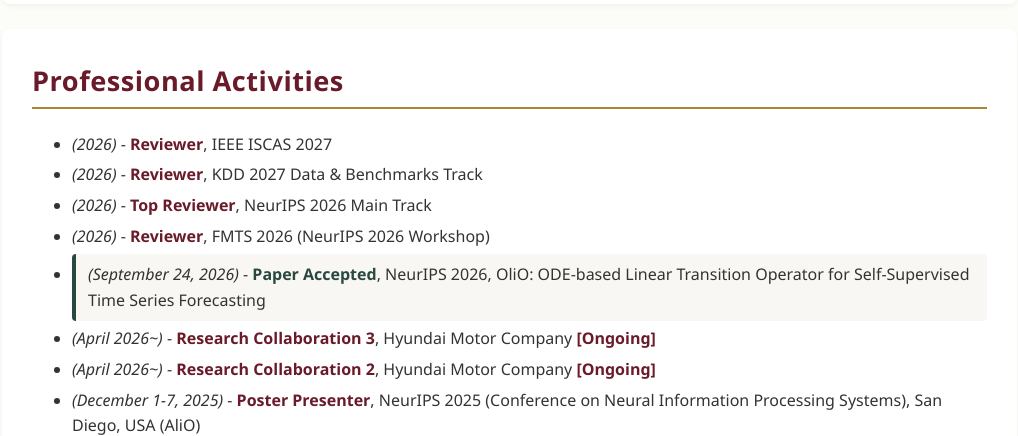
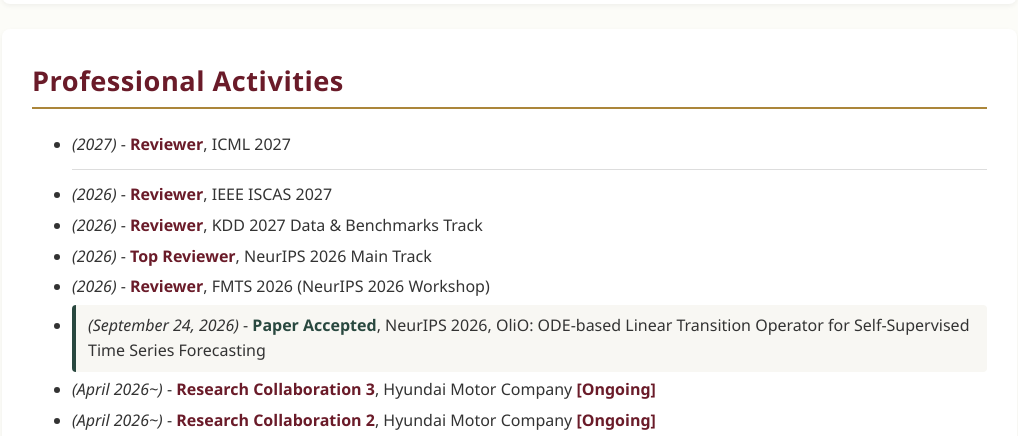
Before and after one commit to KwangryeolPark/KwangryeolPark.github.io, a plain HTML site: page index.html in a window 1280 px wide. Shown: the part 4520-4956 px from the top of the page, without its empty margins (243-1261 px from the left). Drawn offline with Linux system fonts and the light colour scheme.

Commit message:
Add reviewer entry for ICML 2027 in activities

```diff
--- a/index.html
+++ b/index.html
@@ -752,6 +752,12 @@
 
                 <ul class="activity-list">
                     <li class="activity-entry">
+                        <i>(2027)</i> - <strong style="color:var(--primary-color);">Reviewer</strong>, ICML 2027
+                    </li>
+                    <li style="list-style:none;">
+                        <hr style="border:0; border-top:1px solid #ddd; margin:12px 0;">
+                    </li>
+                    <li class="activity-entry">
                         <i>(2026)</i> - <strong style="color:var(--primary-color);">Reviewer</strong>, IEEE ISCAS 2027
                     </li>
                     <li class="activity-entry">
```
